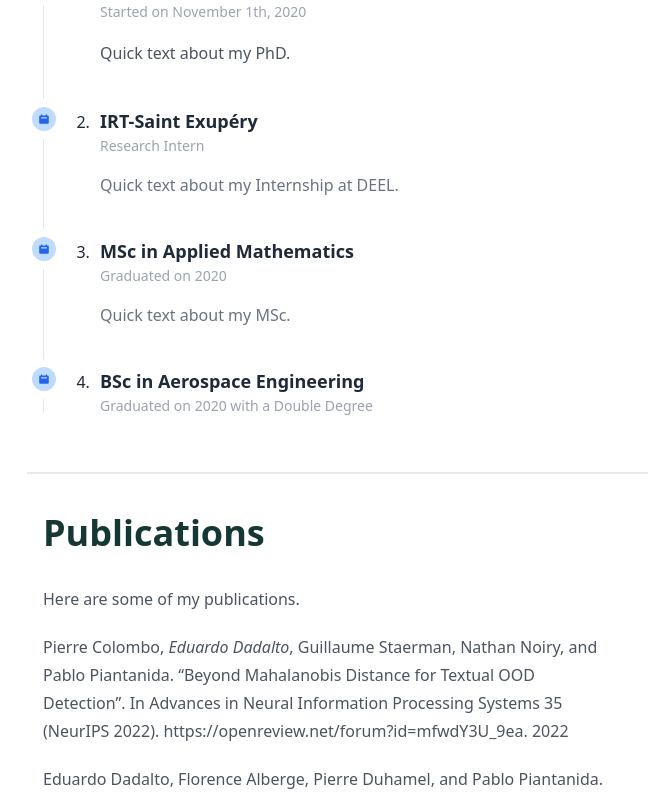
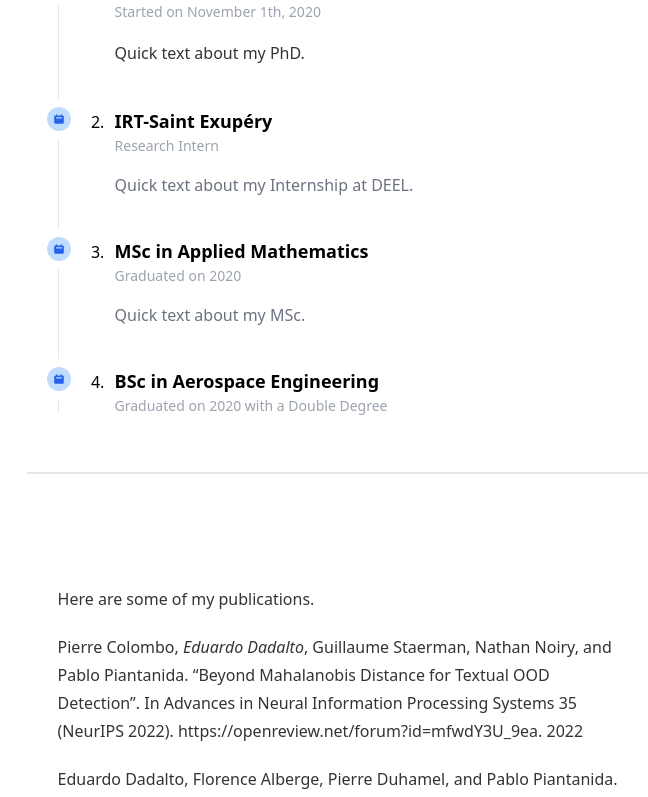
Before and after one commit to edadaltocg/edadaltocg.github.io2, a SvelteKit app: page / in a window 1280 px wide. Shown: the part 416-1213 px from the top of the page, without its empty margins (301-949 px from the left). Built offline with nearby package versions, Linux system fonts and the light colour scheme.

Commit message:
configure project folder

```diff
--- a/postcss.config.cjs
+++ b/postcss.config.cjs
@@ -1,6 +1,6 @@
 module.exports = {
-  plugins: {
-    tailwindcss: {},
-    autoprefixer: {},
-  },
-}
+	plugins: {
+		tailwindcss: {},
+		autoprefixer: {}
+	}
+};
--- a/svelte.config.js
+++ b/svelte.config.js
@@ -1,27 +1,26 @@
-import adapter from '@sveltejs/adapter-auto';
+// import adapter from '@sveltejs/adapter-auto';
+import adapter from '@sveltejs/adapter-static';
 import preprocess from 'svelte-preprocess';
 
-import { mdsvex } from 'mdsvex'
+import { mdsvex } from 'mdsvex';
 
 /** @type {import('@sveltejs/kit').Config} */
 const config = {
 	// Consult https://github.com/sveltejs/svelte-preprocess
 	// for more information about preprocessors
 	preprocess: [
-		preprocess(
-			{
-				postcss: true,
-
-			}),
+		preprocess({
+			postcss: true
+		}),
 		mdsvex({
-			extensions: ['.md'],
-		}),
+			extensions: ['.md', '.svx']
+		})
 	],
 
 	kit: {
 		adapter: adapter()
 	},
-	extensions: ['.svelte', '.md'],
+	extensions: ['.svelte', '.md', '.svx']
 };
 
 export default config;
--- a/tailwind.config.cjs
+++ b/tailwind.config.cjs
@@ -3,9 +3,27 @@ module.exports = {
 	content: ['./src/**/*.{html,js,svelte,ts}'],
 	theme: {
 		extend: {},
+		container: {
+			center: true
+		}
 	},
-  plugins: [
-    require('@tailwindcss/typography'),
-    require("daisyui"),
+	plugins: [require('@tailwindcss/typography'), require('daisyui')],
+	daisyui: {
+		themes: [
+			{
+				light: {
+					...require('daisyui/src/colors/themes')['[data-theme=lofi]'],
+					primary: 'blue',
+					'primary-focus': 'mediumblue'
+				}
+			},
+			{
+				myDark: {
+					...require('daisyui/src/colors/themes')['[data-theme=black]'],
+					'accent-content': '#f8fafc'
+				}
+			}
 		],
+		darkTheme: 'myDark'
 	}
+};
```
Also changed, not shown: package.json (+5 -2 lines), static/profile_picture.jpeg (added), 1 other file (tests, documents, lock files or other folders). Lines whose indentation alone changed are shown as unchanged.
